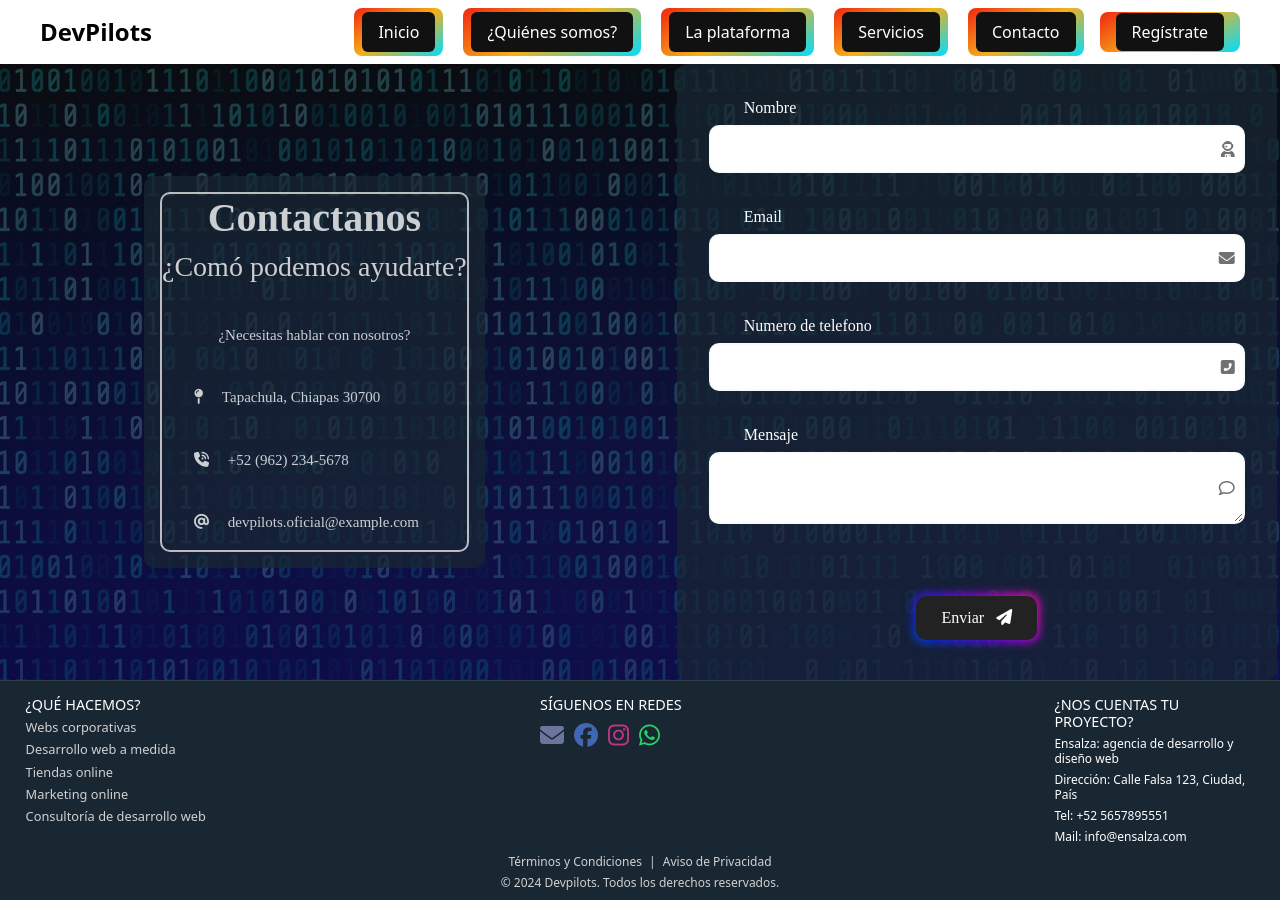
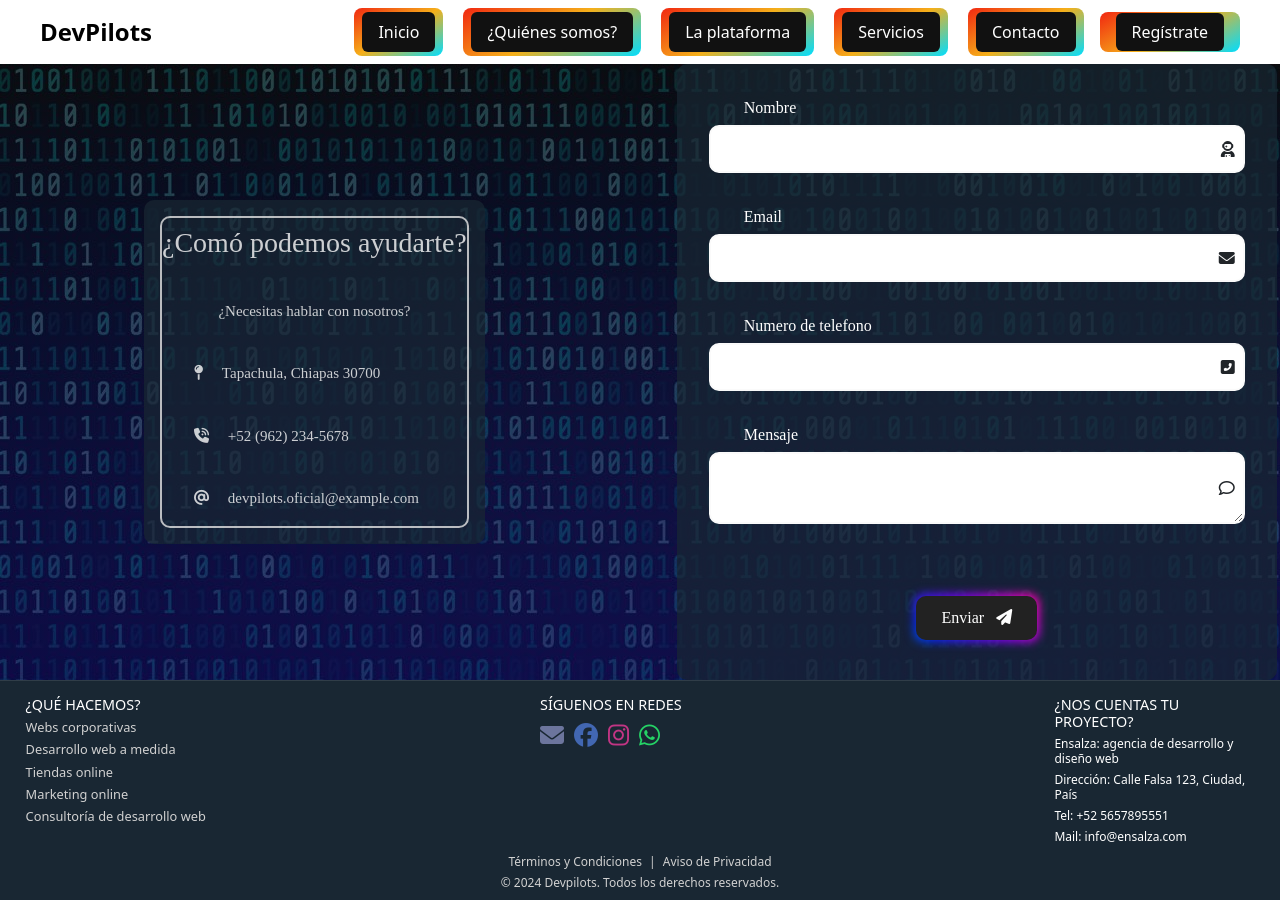
Before and after one commit to brixxdd/TemplateDinamico, a Nuxt app: page /contact in a window 1280 px wide. Built offline with nearby package versions, Linux system fonts and the light colour scheme; a web font is replaced by a local one.

Commit message:
iconos agregados en json y extraidos en component

```diff
--- a/assets/styles/colors.json
+++ b/assets/styles/colors.json
@@ -40,7 +40,10 @@
       "input-textarea-focus-hover-borderColor":"#4e51fa",
       "input-textarea-focus-":"",
       "input-with-icon-i-color-background-color":"#d3d2d2",
-      "input-with-icon-i-color-reducido-1199px":"#717172"
+      "input-with-icon-i-color-reducido-1199px":"#717172",
+      "icon-map":"fa-solid fa-map-pin",
+      "icon-cel":"fa-solid fa-phone-volume",
+      "icon-correo":"fa-solid fa-at"
     },
     "services": {
       "container-front-backgroundColor": "rgb(173, 225, 247,0.5)",
--- a/components/ContactZone.vue
+++ b/components/ContactZone.vue
@@ -2,6 +2,7 @@
     import { ref, computed, onMounted } from 'vue'
     import { alertaExito, showAlertEmail} from '@/utils/alertas'
     import colors from '~/assets/styles/colors.json';
+    import  contacto  from '@/public/contacto/contacto.json'
 
     const form = ref({
         nombre: '',
@@ -58,48 +59,76 @@
 
     }
 
-
+    // Aplicar los estilos dinámicos desde JSON
+    const styles = {
+      contactContainer: {
+        background: colors.zoneContact["contact-container-background"],
+      },
+      textPrincipal: {
+        color: colors.zoneContact['textPrincipal-background-color'],
+        border: `2px solid ${colors.zoneContact['textPrincipal-borde']}`
+      },
+      contactInfo:{
+        backgroundColor: colors.zoneContact['contact-info-backgroundColor']
+      },
+      paragraph: {
+        color: colors.zoneContact['texto-p']
+      },
+      button:{
+        color: colors.zoneContact['button-color']
+      }
+    };
 
     onMounted(() => {
       const root = document.documentElement
 
-      // Definir variables CSS para la zona de contacto
-      root.style.setProperty('--contact-container-gradient1', colors.zoneContact['contact-container-backgroundColor-gradient1'])
-      root.style.setProperty('--contact-container-gradient2', colors.zoneContact['contact-container-backgroundColor-gradient2'])
-      root.style.setProperty('--contact-info-background-color', colors.zoneContact['contact-info-backgroundColor'])
-      root.style.setProperty('--text-principal-color', colors.zoneContact['textPrincipal'])
-      root.style.setProperty('--text-principal-border', colors.zoneContact['textPrincipal-borde'])
-      root.style.setProperty('--text-p', colors.zoneContact['texto-p'])
-      root.style.setProperty('--gradient1', colors.zoneContact['gradient1'])
-      root.style.setProperty('--gradient2', colors.zoneContact['gradient2'])
-      root.style.setProperty('--button', colors.zoneContact['button'])
+      // Definir variables
+      root.style.setProperty('--gradient-colors', colors.zoneContact['button-gradientColors'])
+      root.style.setProperty('--button-after-background-color', colors.zoneContact['button-after-background'])
+      root.style.setProperty('--button-background-color', colors.zoneContact['button-background'])
+      root.style.setProperty('--label-color', colors.zoneContact['label-color'])
+      root.style.setProperty('--border-solid-color', colors.zoneContact['border-solid-color'])
+      root.style.setProperty('--input-textArea-color', colors.zoneContact['input-textArea-color'])
+      root.style.setProperty('--input-textArea-hover-borderColor', colors.zoneContact['input-textarea-focus-hover-borderColor'])
+      root.style.setProperty('--input-whit-icon-i-color', colors.zoneContact['input-with-icon-i-color'])
+      root.style.setProperty('--input-with-icon-i-color-background-color', colors.zoneContact['input-with-icon-i-color-background-color'])
+      root.style.setProperty('--input-with-icon-i-color-reducido-1199px', colors.zoneContact['input-with-icon-i-color-reducido-1199px'])
     })
+
+    // Clases de iconos
+    const icons = {
+      map: colors.zoneContact['icon-map'],
+      cel: colors.zoneContact['icon-cel'],
+      correo: colors.zoneContact['icon-correo']
+    };
+
 </script>
 
 <template>
-    <div class="contact-container">
-      <div class="contact-info">
-        <div class="textPrincipal">
-          <h2>Contactanos</h2>
-          <h3>¿Comó podemos ayudarte?</h3>
-          <p>¿Necesitas hablar con nosotros?</p>
-          <p class="paragraph-with-icon">
-            <i class="fa-solid fa-map-pin"></i>
-            Tapachula, Chiapas 30700
+    <div class="contact-container" :style="styles.contactContainer">
+      <div class="contact-info" :style="styles.contactInfo">
+        <div class="textPrincipal" :style="styles.textPrincipal">
+          <h2 :style="styles.paragraph">{{ contacto.title }}</h2>
+          <h3 :style="styles.paragraph">{{ contacto.subtitulo }}</h3>
+          <p :style="styles.paragraph">{{ contacto.p1 }}</p>
+          <p class="paragraph-with-icon" :style="styles.paragraph">
+            <i :class="icons.map"></i>
+            {{ contacto.direccion }}
           </p>
-          <p class="paragraph-with-icon">
-            <i class="fa-solid fa-phone-volume"></i>
-            +52 (962) 234-5678
+          <p class="paragraph-with-icon" :style="styles.paragraph">
+            <i :class="icons.cel"></i>
+            {{ contacto.celphone }}
           </p>
-          <p class="paragraph-with-icon">
-            <i class="fa-solid fa-at"></i>
-            devpilots.oficial@example.com
+
+          <p class="paragraph-with-icon" :style="styles.paragraph">
+            <i :class="icons.correo"></i>
+            {{ contacto.correo }}
           </p>
         </div>
       </div>
 
       <div class="textFormulario">
-        <form @submit.prevent="submitForm" class="contact-form">
+        <form @submit.prevent="submitForm" class="contact-form" :style="styles.contactInfo">
           <div class="form-group">
             <label for="nombre">Nombre</label>
             <div class="input-with-icon">
@@ -129,13 +158,13 @@
             </div>
           </div>
           <div class="button">
-            <button type="submit" v-if="!loading">
+            <button type="submit" v-if="!loading" :style="styles.button">
                 Enviar
                 <i class="fa-solid fa-paper-plane btn-icon"></i>
               <!-- <img src="/3.png" alt="Enviar" class="btn-icon"> -->
             </button>
             <div class="buttonv">
-              <div class="spinner" v-if="loading">
+              <div class="spinner" v-if="loading" :style="styles.paragraph">
                   <spinner />
               </div>
             </div>
@@ -156,25 +185,21 @@
       display: flex;
       align-items: center;
       *background: linear-gradient(var(--gradient1), var(--gradient2)), url(/public/3.png);
-      background: linear-gradient(rgba(8, 8, 8, 0.7),rgba(16, 7, 103, 0.5)),url(/public/binario.jpg);
       font-family: "Playpen Sans", cursive;
     }
 
     .contact-info{
       margin-left: 9rem;
       display: flex;
-      background-color: var(--contact-info-background-color);
       border-radius: 10px;
     }
 
     .textPrincipal{
       max-width: 600px;
-      background-color: transparent;
       text-align: center;
       border-radius: 10px;
       margin: 1rem;
       opacity: 0.8;
-      border: 2px solid var(--text-principal-border);
     }
 
 
@@ -184,8 +209,7 @@ button {
       margin: 40px;
       border: none;
       outline: none;
-  color: rgb(255, 255, 255);
-  background: #111;
+      background: var(--button-background-color);
       cursor: pointer;
       position: relative;
       z-index: 0;
@@ -199,15 +223,7 @@ button:before {
       content: "";
       background: linear-gradient(
         45deg,
-    #ff0000,
-    #ff7300,
-    #fffb00,
-    #48ff00,
-    #00ffd5,
-    #002bff,
-    #7a00ff,
-    #ff00c8,
-    #ff0000
+        var(--gradient-colors)
       );
       position: absolute;
       top: -2px;
@@ -241,44 +257,20 @@ button:after {
       position: absolute;
       width: 100%;
       height: 100%;
-  background: #222;
+      background: var(--button-after-background-color);
       left: 0;
       top: 0;
       border-radius: 10px;
     }
-    /*button {
-      padding: 10px 25px;
-      border: none;
-      font-size: 16px;
-      border-radius: 50px;
-      margin: 40px;
-      background: var(--button);
-      color: #fff;
-      cursor: pointer;
-      box-shadow: 1px 1px 30px -12px #2f0bf7;
-      transition: all 300ms;
-    }
-
-    button:hover {
-      background-color: #0056b3;
-      box-shadow: 1px 1px 30px -6px #2f0bf7;
-      opacity: 0.8;
-    }*/
 
     .contact-info h2{
       font-size: 40px;
       font-weight: 600;
-      color: var(--text-p);
-    }
-
-    .contact-info h3{
-      color: var(--text-p);
     }
 
     .contact-info p{
       font-size: 20px;
       margin-top: 40px;
-      color: var(--text-p);
     }
 
     .textFormulario{
@@ -290,7 +282,6 @@ button:after {
     }
 
     .contact-form {
-      background-color: var(--contact-info-background-color);
       width: 100%;
       height: auto;
       border-radius: 10px;
@@ -306,29 +297,29 @@ button:after {
       display: block;
       margin-bottom: 5px;
       margin-left: 35px;
-      color: #ffffff;
+      color: var(--label-color);
     }
 
     input, textarea {
       width: 100%;
       padding: 10px;
-      border: 2px solid #fafafa;
+      border: 2px solid var(--border-solid-color);
       border-radius: 10px;
-      background-color: #ffffff;
-      color: #252424;
+      background-color: var(--label-color);
+      color: var(--input-textArea-color);
       transition: border-color 0.3s ease;
     }
 
 
 
     input:focus, textarea:focus {
-        border-color: #4e51fa;
+        border-color: var(--input-textArea-hover-borderColor);
         outline: none;
-        background-color: #d3d2d2;
+        background-color: var(--input-with-icon-i-color-background-color);
     }
 
     input:hover, textarea:hover {
-        border-color: #4e51fa; /* Color del borde al pasar el mouse */
+        border-color: var(--input-textArea-hover-borderColor); /* Color del borde al pasar el mouse */
     }
     /* Agregando icon */
     .input-with-icon {
@@ -345,7 +336,7 @@ button:after {
     .input-with-icon i {
       position: absolute;
       right: 10px; /* Ajusta según tu preferencia */
-      color: #717172;
+      color: var(--input-whit-icon-i-color);
       pointer-events: none; /* Evita que el ícono interfiera con el clic en el input */
     }
 
@@ -373,24 +364,11 @@ button:after {
 
     .spinner {
       border-radius: 40px;
-      color: var(--text-p); /* Color del spinner */
       display: flex;
       align-items: center;
       justify-content: center;
     }
 
-
-    .error-message {
-      background-color: #be0707; /* Fondo rojo */
-      color: #ffffff; /* Letras blancas */
-      padding: 10px; /* Espaciado interno */
-      border-radius: 5px; /* Bordes redondeados */
-      font-size: 0.8rem; /* Tamaño de letra más pequeño */
-      margin-top: 5px; /* Espaciado superior */
-      text-align: center; /* Centrar el texto */
-      width: fit-content; /* Ajustar el ancho al contenido */
-
-    }
     /*------------------------------------------------------
     aqui lo responsive*/
     @media (min-width: 1199px) and (max-width: 1300px) {
@@ -465,7 +443,7 @@ button:after {
         .input-with-icon i {
           position: absolute;
           right: 10px; /* Ajusta según tu preferencia */
-          color: #717172;
+          color: var(--input-with-icon-i-color-reducido-1199px);
           pointer-events: none; /* Evita que el ícono interfiera con el clic en el input */
         }
     }
@@ -538,6 +516,7 @@ button:after {
             padding: 8px;
         }
         .input-with-icon i {
+          color: var(--input-with-icon-i-color-reducido-1199px);
           right: 35px;
         }
     }
@@ -696,7 +675,7 @@ button:after {
 
     .input-with-icon i {
         right: 0px; /* Coloca el ícono más cerca del borde */
-        color: var(--text-p);
+        color: var(--label-color);
     }
 
     button {
```
Lines whose indentation alone changed are shown as unchanged.
